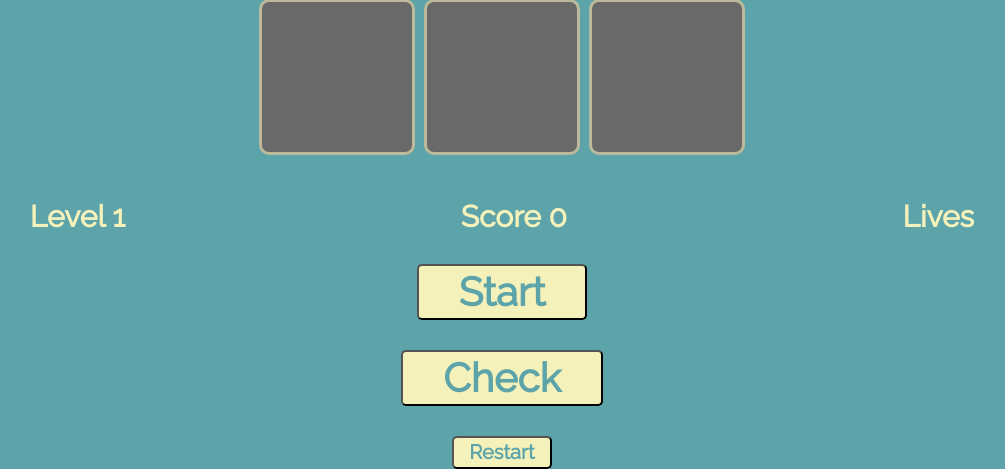
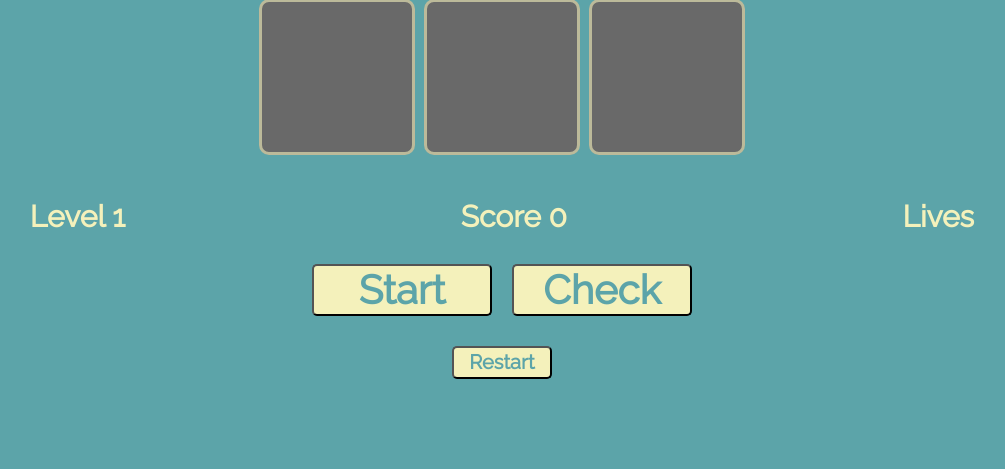
Before and after one commit to P-atrick/WDI-First-Project, a PHP site: page /index.html in a window 1280 px wide. Shown: the part 485-954 px from the top of the page, without its empty margins (138-1143 px from the left). After the commit the page ends 864 px from the top, so only its background shows below. Run offline with PHP 8.4, Linux system fonts and the light colour scheme; some libraries are stand-ins or nearby versions.

Commit message:
adjusted check button position

```diff
--- a/css/style.css
+++ b/css/style.css
@@ -108,7 +108,7 @@ footer {
   justify-content: space-around;
 }
 
-.start-button-wrapper {
+.start-check-button-wrapper {
   display: flex;
   justify-content: center;
   margin-top: 30px;
@@ -121,13 +121,8 @@ footer {
   font-family: 'Raleway', sans-serif;
   font-size: 40px;
   font-weight: bolder;
-  padding: 3px 40px;
-}
-
-.check-button-wrapper {
-  display: flex;
-  justify-content: center;
-  margin-top: 30px;
+  margin-right: 10px;
+  width: 180px;
 }
 
 .check-button {
@@ -137,7 +132,8 @@ footer {
   font-family: 'Raleway', sans-serif;
   font-size: 40px;
   font-weight: bolder;
-  padding: 3px 40px;
+  margin-left: 10px;
+  width: 180px;
 }
 
 .restart-button-wrapper {
--- a/index.html
+++ b/index.html
@@ -39,10 +39,8 @@
         <div class="lives">Lives</div>
       </div>
       <div>
-        <div class="start-button-wrapper">
+        <div class="start-check-button-wrapper">
           <button type="button" class="start-button">Start</button>
-        </div>
-        <div class="start-button-wrapper">
           <button type="button" class="check-button">Check</button>
         </div>
       </div>
--- a/js/script.js
+++ b/js/script.js
@@ -44,7 +44,7 @@ let score = 0;
 const tilesArray = ['tile1', 'tile2', 'tile3', 'tile4', 'tile5', 'tile6', 'tile7', 'tile8', 'tile9'];
 const generatedSequence = [];
 let userSequence = [];
-let displayTime = 1000;
+let displayTime = 900;
 const chosen = Math.floor(Math.random() * 9);
 let contentsEqual = false;
 let lengthEqual = false;
@@ -242,7 +242,11 @@ $(() => {
       nextLevelSequence(); //Add a random tile to the sequence
       score = score + (100 * `1.${sequenceNumber}`); //Increase score by 130, increasing by 10 every level
       $score.html(`Score ${score}`); //Display the new score
-      displayTime = displayTime - 100;
+      if (displayTime <= 500) {
+        displayTime = displayTime - 50;
+      } else {
+        displayTime = displayTime - 100;
+      }
     //If not equal
     } else {
       console.log('User sequence is wrong');
```
